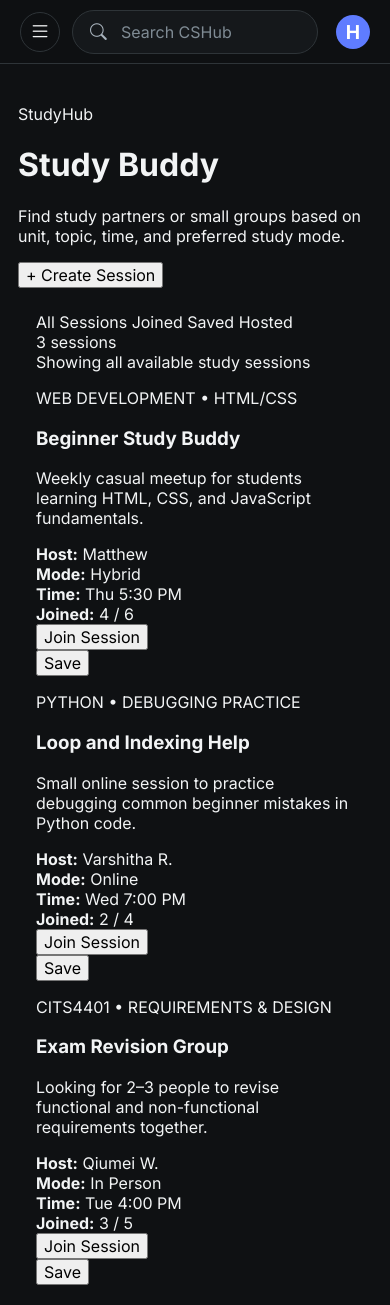
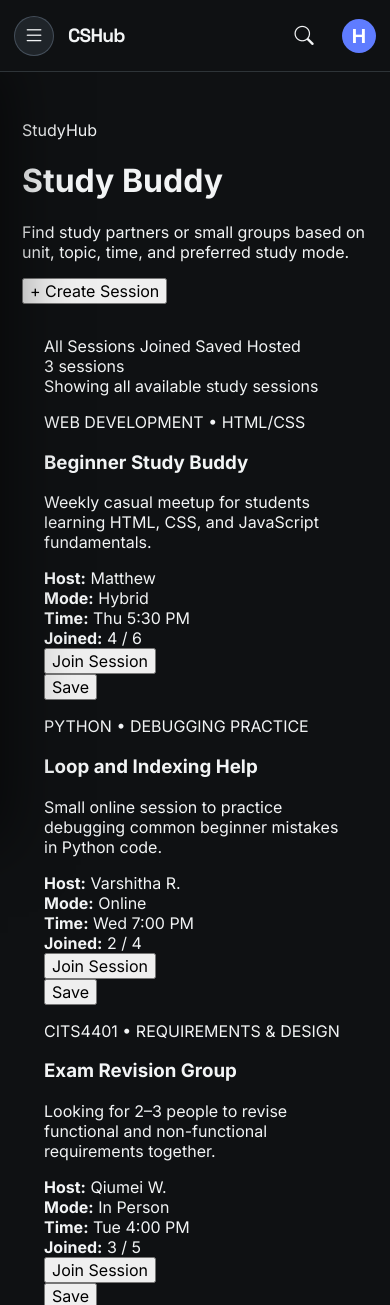
Before and after one commit to hplionar/CITS5505, a Flask app: page /studybuddy in a window 390 px wide. Shown: the top 1305 px of the page. Run offline with Flask 3, Linux system fonts and the light colour scheme.

Commit message:
Finalised shared app base layout

```diff
--- a/app/static/css/base.css
+++ b/app/static/css/base.css
@@ -9,6 +9,7 @@
   --bg-input: #15181b;
 
   --border-soft: #2e3438;
+  --border-main: #2e3438;
   --border-strong: #536dfe;
 
   --text-main: #f2f4f5;
@@ -18,8 +19,8 @@
   --accent-blue: #5f7cff;
   --accent-blue-hover: #7891ff;
 
-  --topbar-height: 64px;
-  --sidebar-width: 280px;
+  --topbar-height: 60px;
+  --sidebar-width: 270px;
   --sidebar-collapsed-width: 76px;
 
   --font-main: "Inter", system-ui, -apple-system, BlinkMacSystemFont, "Segoe UI", sans-serif;
@@ -73,21 +74,24 @@ button {
   position: sticky;
   top: 0;
   z-index: 100;
+
   height: var(--topbar-height);
   display: grid;
-  grid-template-columns: var(--sidebar-width) minmax(260px, 720px) 1fr;
+  grid-template-columns: minmax(220px, 1fr) minmax(360px, 720px) minmax(220px, 1fr);
   align-items: center;
   gap: 24px;
-  padding: 0 20px;
-  background: rgba(15, 17, 19, 0.96);
-  border-bottom: 1px solid var(--border-soft);
-  backdrop-filter: blur(10px);
+
+  padding: 0 24px;
+  border-bottom: 1px solid var(--border-main);
+  background: var(--bg-main);
 }
 
 .topbar-left {
+  justify-self: start;
   display: flex;
   align-items: center;
-  gap: 16px;
+  gap: 14px;
+  min-width: 0;
 }
 
 .brand-link {
@@ -96,22 +100,31 @@ button {
   font-weight: 700;
   letter-spacing: -0.04em;
   color: var(--text-main);
+  white-space: nowrap;
 }
 
 .sidebar-toggle {
-  width: 40px;
-  height: 40px;
+  width: 42px;
+  height: 42px;
   display: grid;
   place-items: center;
+
   border: 1px solid var(--border-soft);
   border-radius: 999px;
   background: transparent;
   color: var(--text-main);
-  font-size: 1.35rem;
+
+  font-size: 1.25rem;
+
+  transition:
+    background 0.18s ease,
+    border-color 0.18s ease,
+    transform 0.18s ease;
 }
 
 .sidebar-toggle:hover {
   background: var(--bg-panel-hover);
+  border-color: #46505a;
 }
 
 /* =========================
@@ -119,10 +132,50 @@ button {
 ========================= */
 
 .search-bar {
+  justify-self: center;
   position: relative;
+
+  width: min(100%, 600px);
+  height: 40px;
+
   display: flex;
   align-items: center;
-  width: 100%;
+
+  border: 1px solid transparent;
+  border-radius: 999px;
+
+  background:
+    linear-gradient(var(--bg-input), var(--bg-input)) padding-box,
+    linear-gradient(
+      120deg,
+      rgba(95, 124, 255, 0.95),
+      rgba(38, 44, 55, 0.95),
+      rgba(75, 180, 255, 0.85)
+    ) border-box;
+
+  box-shadow:
+    0 0 0 1px rgba(95, 124, 255, 0.08),
+    0 0 22px rgba(95, 124, 255, 0.12);
+
+  transition:
+    box-shadow 0.2s ease,
+    background 0.2s ease,
+    transform 0.2s ease;
+}
+
+.search-bar:focus-within {
+  background:
+    linear-gradient(var(--bg-input), var(--bg-input)) padding-box,
+    linear-gradient(
+      120deg,
+      rgba(120, 145, 255, 1),
+      rgba(55, 88, 160, 0.95),
+      rgba(95, 205, 255, 1)
+    ) border-box;
+
+  box-shadow:
+    0 0 0 3px rgba(95, 124, 255, 0.18),
+    0 0 28px rgba(95, 124, 255, 0.2);
 }
 
 .search-icon {
@@ -135,22 +188,20 @@ button {
 
 .search-bar input {
   width: 100%;
-  height: 44px;
-  padding: 0 18px 0 48px;
-  border: 1px solid var(--border-soft);
+  height: 100%;
+
+  padding: 0 20px 0 48px;
+
+  border: 0;
+  outline: 0;
   border-radius: 999px;
-  outline: none;
-  background: var(--bg-input);
+
+  background: transparent;
   color: var(--text-main);
 }
 
 .search-bar input::placeholder {
   color: var(--text-soft);
-}
-
-.search-bar input:focus {
-  border-color: var(--accent-blue);
-  box-shadow: 0 0 0 3px rgba(95, 124, 255, 0.18);
 }
 
 /* =========================
@@ -161,6 +212,7 @@ button {
   justify-self: end;
   display: flex;
   align-items: center;
+  justify-content: flex-end;
   gap: 10px;
 }
 
@@ -168,18 +220,26 @@ button {
 .profile-button {
   width: 40px;
   height: 40px;
+
   display: grid;
   place-items: center;
+
   border: none;
   border-radius: 999px;
   background: transparent;
   color: var(--text-main);
+
   font-size: 1.2rem;
+  transition: background 0.18s ease;
 }
 
 .icon-button:hover,
 .profile-button:hover {
   background: var(--bg-panel-hover);
+}
+
+.mobile-search-button {
+  display: none;
 }
 
 .profile-dropdown {
@@ -189,11 +249,14 @@ button {
 .profile-avatar {
   width: 34px;
   height: 34px;
+
   display: grid;
   place-items: center;
+
   border-radius: 999px;
   background: var(--accent-blue);
-  color: white;
+  color: #ffffff;
+
   font-weight: 700;
 }
 
@@ -205,11 +268,15 @@ button {
   position: absolute;
   top: calc(100% + 12px);
   right: 0;
+  z-index: 120;
+
   width: 260px;
   padding: 10px;
+
   border: 1px solid var(--border-soft);
   border-radius: 14px;
   background: var(--bg-panel);
+
   box-shadow: 0 18px 50px rgba(0, 0, 0, 0.35);
 }
 
@@ -221,15 +288,18 @@ button {
   display: flex;
   align-items: center;
   gap: 14px;
+
   padding: 12px 14px;
   border-radius: 10px;
+
   color: var(--text-main);
   font-weight: 500;
 }
 
 .profile-menu-item i {
+  width: 20px;
+  color: var(--text-muted);
   font-size: 1.1rem;
-  color: var(--text-muted);
 }
 
 .profile-menu-item:hover {
@@ -259,10 +329,13 @@ button {
 .sidebar {
   position: sticky;
   top: var(--topbar-height);
+
   height: calc(100vh - var(--topbar-height));
   padding: 18px 14px;
+
   border-right: 1px solid var(--border-soft);
   background: var(--bg-main);
+
   overflow-y: auto;
 }
 
@@ -276,17 +349,18 @@ button {
   display: flex;
   align-items: center;
   gap: 14px;
+
   min-height: 46px;
   padding: 0 14px;
+
   border-radius: 10px;
   color: var(--text-main);
+
   font-weight: 500;
+  transition: background 0.18s ease;
 }
 
-.sidebar-link:hover {
-  background: var(--bg-panel-hover);
-}
-
+.sidebar-link:hover,
 .sidebar-link.is-active {
   background: var(--bg-panel-hover);
 }
@@ -294,7 +368,10 @@ button {
 .sidebar-icon {
   width: 22px;
   min-width: 22px;
-  text-align: center;
+
+  display: grid;
+  place-items: center;
+
   font-size: 1.15rem;
   color: var(--text-main);
 }
@@ -311,7 +388,9 @@ button {
 
 .sidebar-section-title {
   margin: 0 14px 8px;
+
   color: var(--text-soft);
+
   font-size: 0.75rem;
   font-weight: 700;
   letter-spacing: 0.12em;
@@ -324,29 +403,15 @@ button {
 
 .main-content {
   min-width: 0;
-  padding: 32px;
+  padding: 32px 40px;
 }
 
 /* =========================
-   COLLAPSED SIDEBAR
+   DESKTOP COLLAPSED SIDEBAR
 ========================= */
-
-.app-shell.sidebar-collapsed .topbar {
-  grid-template-columns: var(--sidebar-collapsed-width) minmax(260px, 720px) 1fr;
-}
 
 .app-shell.sidebar-collapsed .app-layout {
   grid-template-columns: var(--sidebar-collapsed-width) 1fr;
-}
-
-.app-shell.sidebar-collapsed .brand-link,
-.app-shell.sidebar-collapsed .sidebar-label,
-.app-shell.sidebar-collapsed .sidebar-section-title {
-  display: none;
-}
-
-.app-shell.sidebar-collapsed .topbar-left {
-  justify-content: center;
 }
 
 .app-shell.sidebar-collapsed .sidebar {
@@ -358,60 +423,198 @@ button {
   padding: 0;
 }
 
+.app-shell.sidebar-collapsed .sidebar-label,
+.app-shell.sidebar-collapsed .sidebar-section-title {
+  display: none;
+}
+
 .app-shell.sidebar-collapsed .sidebar-icon {
   width: auto;
   min-width: auto;
 }
 
 /* =========================
-   RESPONSIVE
+   MOBILE NAVIGATION
 ========================= */
 
+.sidebar-backdrop {
+  display: none;
+}
+
 @media (max-width: 900px) {
+  body.sidebar-open {
+    overflow: hidden;
+  }
+
   .topbar {
-    grid-template-columns: auto 1fr auto;
+    grid-template-columns: 1fr auto;
+    gap: 16px;
+
+    height: 72px;
+    padding: 0 18px;
+  }
+
+  .topbar-left {
+    justify-self: start;
+    display: flex;
+    align-items: center;
+    gap: 14px;
+  }
+
+  .brand-link {
+    display: inline-flex;
+    font-size: 1.35rem;
+    font-weight: 800;
+  }
+
+  .sidebar-toggle {
+    width: 44px;
+    height: 44px;
+
+    display: inline-flex;
+    align-items: center;
+    justify-content: center;
+
+    border: 1px solid rgba(137, 158, 181, 0.35);
+    background: #1f2429;
+
+    font-size: 1.35rem;
+  }
+
+  .search-bar {
+    display: none;
+  }
+
+  .topbar-actions {
+    justify-self: end;
+    display: flex;
+    align-items: center;
+    justify-content: flex-end;
     gap: 12px;
   }
 
-  .brand-link {
+  .desktop-action {
     display: none;
   }
 
+  .mobile-search-button {
+    display: inline-grid;
+  }
+
+  .icon-button,
+  .profile-button {
+    width: 42px;
+    height: 42px;
+  }
+
   .app-layout {
-    grid-template-columns: 1fr;
+    display: block;
   }
 
   .sidebar {
     position: fixed;
     top: var(--topbar-height);
     left: 0;
-    z-index: 90;
-    width: var(--sidebar-width);
-    transform: translateX(-100%);
-    transition: transform 180ms ease;
+    bottom: 0;
+    z-index: 80;
+
+    width: min(82vw, 320px);
+    height: auto;
+
+    padding: 22px 16px;
+
+    transform: translateX(-105%);
+    transition: transform 220ms ease;
+
+    background: var(--bg-main);
+    border-right: 1px solid rgba(137, 158, 181, 0.28);
+    box-shadow: 24px 0 60px rgba(0, 0, 0, 0.55);
+
+    overflow-y: auto;
   }
 
+  body.sidebar-open .sidebar,
   .app-shell.sidebar-open .sidebar {
     transform: translateX(0);
   }
 
-  .app-shell.sidebar-collapsed .app-layout {
-    grid-template-columns: 1fr;
+  .sidebar-backdrop {
+    position: fixed;
+    top: var(--topbar-height);
+    left: 0;
+    right: 0;
+    bottom: 0;
+    z-index: 70;
+
+    display: none;
+
+    border: 0;
+    background: rgba(0, 0, 0, 0.42);
+
+    backdrop-filter: blur(4px);
+    -webkit-backdrop-filter: blur(4px);
   }
 
-  .app-shell.sidebar-collapsed .topbar {
-    grid-template-columns: auto 1fr auto;
+  body.sidebar-open .sidebar-backdrop,
+  .app-shell.sidebar-open .sidebar-backdrop {
+    display: block;
   }
 
   .main-content {
-    padding: 24px 18px;
+    min-height: calc(100vh - var(--topbar-height));
+    padding: 32px 22px;
+
+    transition:
+      filter 220ms ease,
+      opacity 220ms ease;
   }
 
-  .topbar-actions {
-    gap: 4px;
+  body.sidebar-open .main-content,
+  .app-shell.sidebar-open .main-content {
+    filter: blur(4px);
+    opacity: 0.65;
+    pointer-events: none;
+    user-select: none;
   }
 
-  .icon-button {
-    display: none;
+  .profile-menu {
+    right: 0;
+    width: 230px;
+  }
+
+  .app-shell.sidebar-collapsed .app-layout {
+    display: block;
+  }
+
+  .app-shell.sidebar-collapsed .sidebar-label,
+  .app-shell.sidebar-collapsed .sidebar-section-title {
+    display: inline;
+  }
+
+  .app-shell.sidebar-collapsed .sidebar-link {
+    justify-content: flex-start;
+    padding: 0 14px;
   }
 }
+
+@media (max-width: 520px) {
+  .topbar {
+    padding: 0 14px;
+    gap: 12px;
+  }
+
+  .brand-link {
+    font-size: 1.2rem;
+  }
+
+  .sidebar-toggle,
+  .icon-button,
+  .profile-button {
+    width: 40px;
+    height: 40px;
+  }
+
+  .sidebar {
+    width: 82vw;
+  }
+}
--- a/app/templates/base.html
+++ b/app/templates/base.html
@@ -29,21 +29,20 @@
 <body>
   <div class="app-shell">
 
-    <!-- Top Navigation -->
     <header class="topbar">
       <div class="topbar-left">
-        <a href="/" class="brand-link">CSHub</a>
-
         <button
           class="sidebar-toggle"
           id="sidebarToggle"
           type="button"
           aria-label="Toggle navigation menu"
           aria-controls="appSidebar"
-          aria-expanded="true"
+          aria-expanded="false"
         >
           <i class="bi bi-list" aria-hidden="true"></i>
         </button>
+
+        <a href="/" class="brand-link">CSHub</a>
       </div>
 
       <form class="search-bar" action="#" method="GET" role="search">
@@ -58,12 +57,16 @@
       </form>
 
       <div class="topbar-actions">
-        <button class="icon-button" type="button" aria-label="Live chat">
+        <button class="icon-button desktop-action" type="button" aria-label="Live chat">
           <i class="bi bi-chat-dots" aria-hidden="true"></i>
         </button>
 
-        <button class="icon-button" type="button" aria-label="Notifications">
+        <button class="icon-button desktop-action" type="button" aria-label="Notifications">
           <i class="bi bi-bell" aria-hidden="true"></i>
+        </button>
+
+        <button class="icon-button mobile-search-button" type="button" aria-label="Search">
+          <i class="bi bi-search" aria-hidden="true"></i>
         </button>
 
         <div class="profile-dropdown">
@@ -105,10 +108,14 @@
       </div>
     </header>
 
-    <!-- Main App Layout -->
     <div class="app-layout">
+      <button
+        class="sidebar-backdrop"
+        id="sidebarBackdrop"
+        type="button"
+        aria-label="Close navigation menu"
+      ></button>
 
-      <!-- Sidebar -->
       <aside class="sidebar" id="appSidebar">
         <nav class="sidebar-nav" aria-label="Main navigation">
 
@@ -149,11 +156,9 @@
         </nav>
       </aside>
 
-      <!-- Page Content -->
       <main class="main-content">
         {% block content %}{% endblock %}
       </main>
-
     </div>
   </div>
 
```
Also changed, not shown: app/static/js/base.js (+46 -11 lines).
